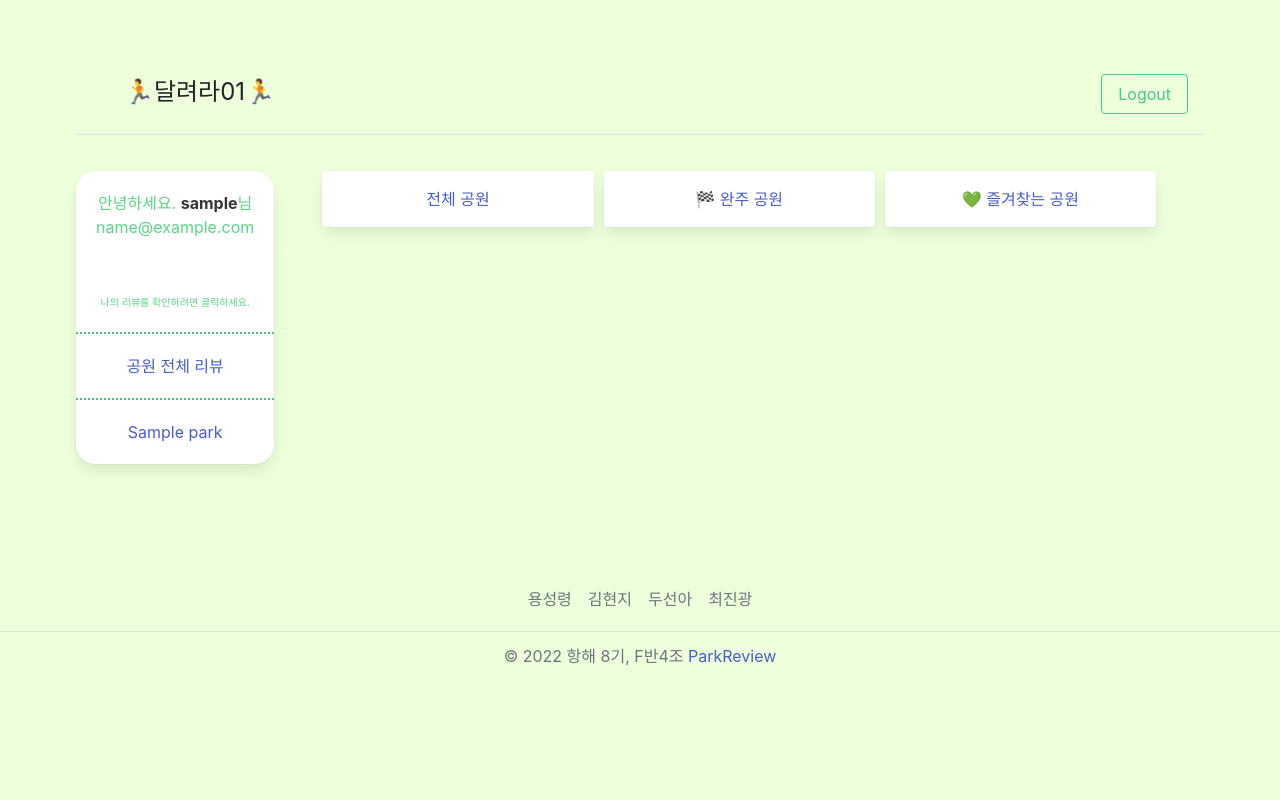
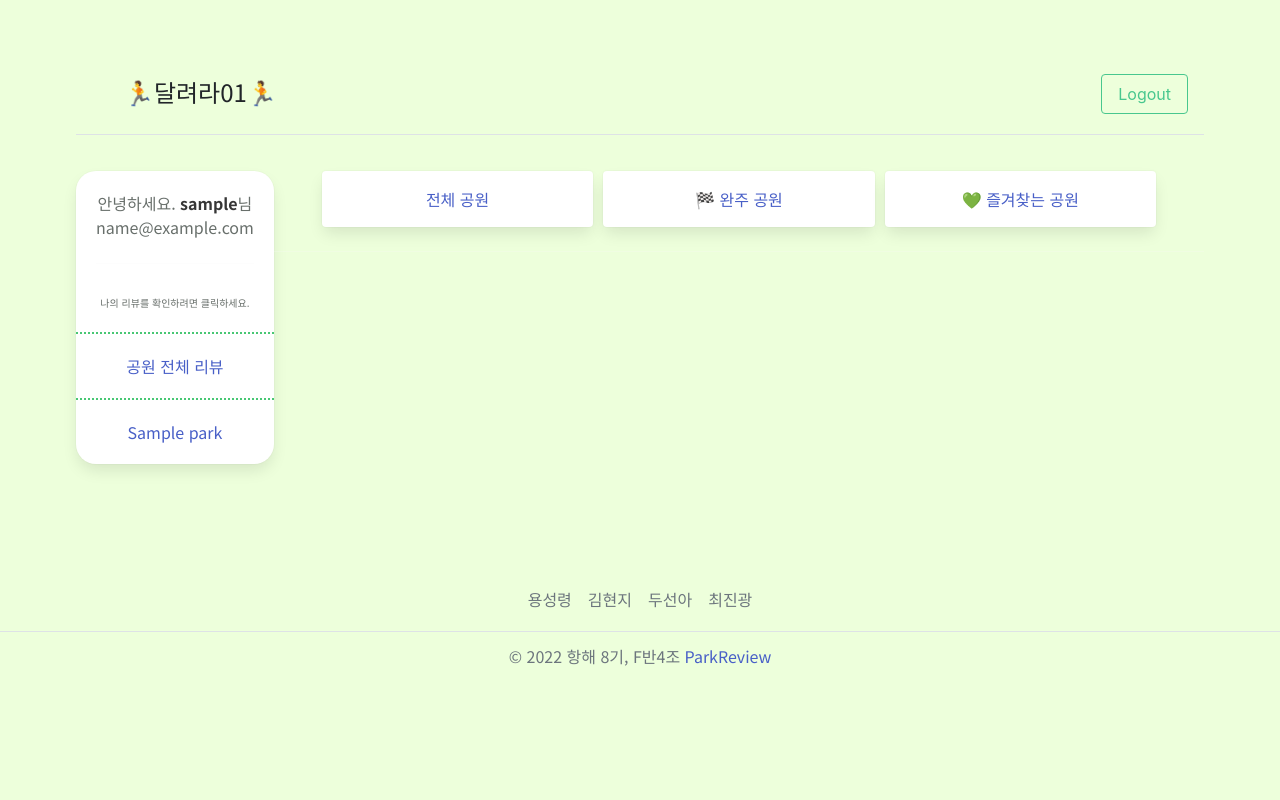
Before and after one commit to ryeong25/ParkReview, a Flask app: page /mypage/myParks/1 in a window 1280 px wide. Run offline with Flask 2, Linux system fonts and the light colour scheme; a database or web service that is not in the repository returns one stand-in record (values such as "Sample title"); some libraries are stand-ins or nearby versions.

Commit message:
폰트 추가, CSS

```diff
--- a/static/mainstyle.css
+++ b/static/mainstyle.css
@@ -1,3 +1,9 @@
+/* ------- 폰트 --------- */
+@import url('https://fonts.googleapis.com/css2?family=Noto+Sans+KR:wght@100;300;400;500;700;900&display=swap');
+
+* {
+    font-family: 'Noto Sans KR', sans-serif;
+}
 /*------------메인페이지 css*/
 body {
     background-color: RGBA(166, 255, 77, 0.2);
--- a/static/mypage.css
+++ b/static/mypage.css
@@ -23,7 +23,7 @@
     text-align: center;
     background-color: transparent;
     border-color: #48c774;
-    color: #5ad586;
+    color: #686f6b;
     border-width: 2px;
     border-bottom-style: dotted;
 }
```
